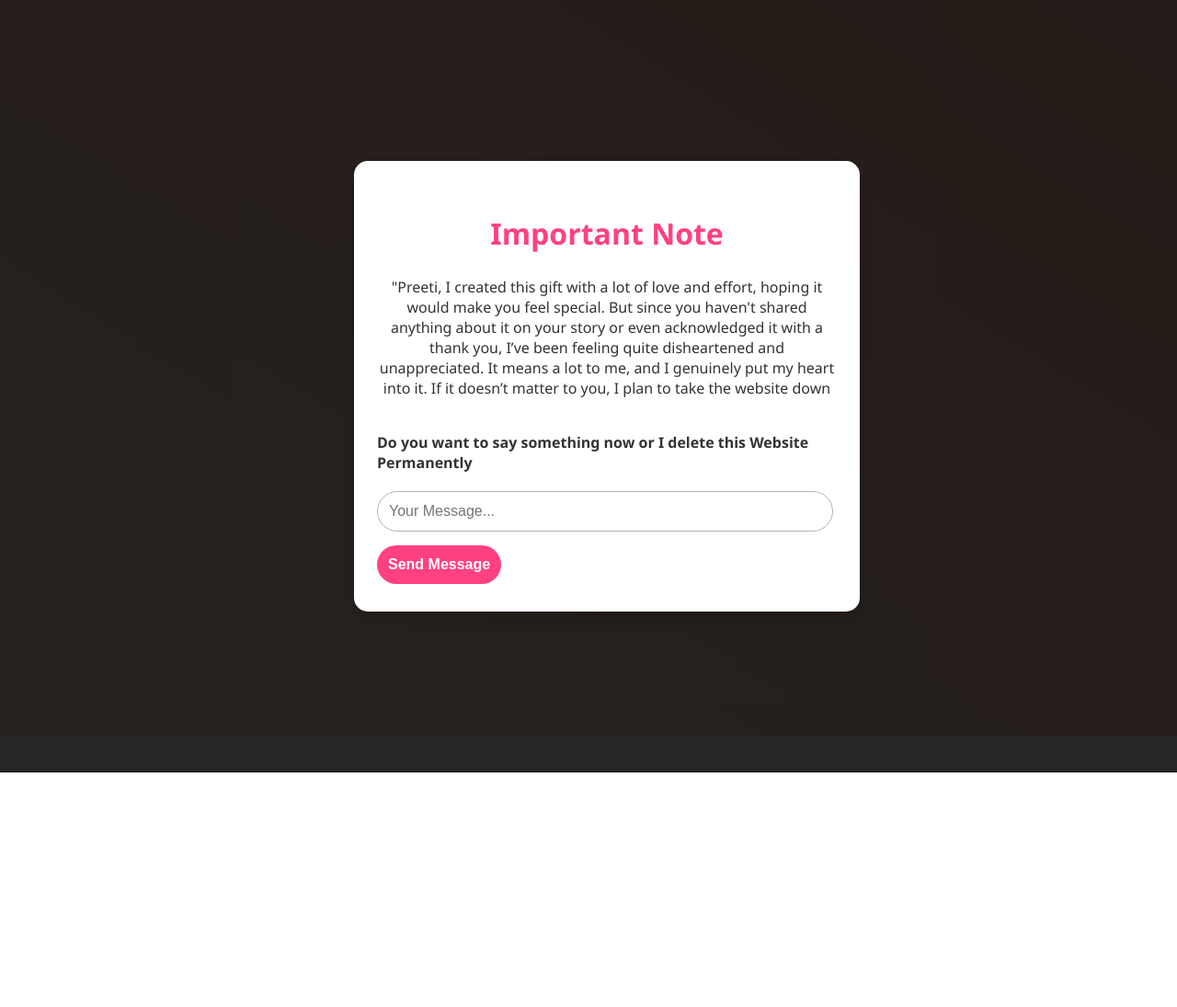
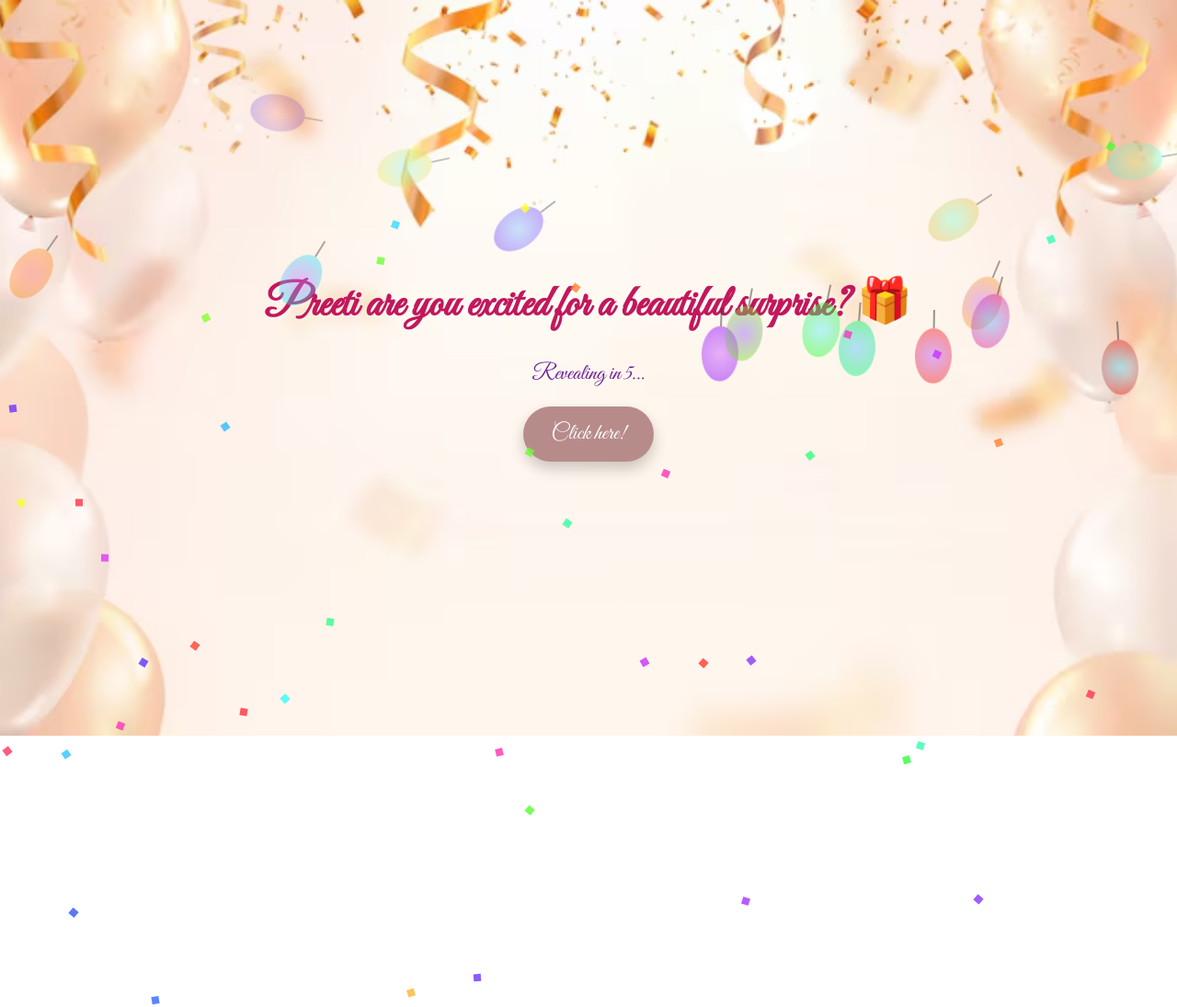
Before and after one commit to vikash-07ps/birthdat-surprise, a plain HTML site: page index.html in a window 1280 px wide. Shown: the top 1095 px of the page at 92% size. Before the commit the page ends 800 px from the top, so only its background shows below. Drawn offline with Linux system fonts and the light colour scheme.

Commit message:
Update index.html

```diff
--- a/index.html
+++ b/index.html
@@ -3,154 +3,198 @@
 <head>
   <meta charset="UTF-8" />
   <meta name="viewport" content="width=device-width, initial-scale=1.0"/>
-  <link href="https://fonts.googleapis.com/css2?family=Great+Vibes&family=Montserrat:wght@400;600&display=swap" rel="stylesheet" />
+  <link href="https://fonts.googleapis.com/css2?family=Great+Vibes&display=swap" rel="stylesheet" />
   <title>Surprise for Preeti 🎉</title>
   <style>
-    :root {
-      --main-bg: linear-gradient(to top right, #ffecd2, #fcb69f);
-      --primary-color: #ff4081;
-      --hover-color: #f50057;
-      --text-color: #333;
-      --font-body:'Segoe UI', sans-serif ;
+    * {
+      box-sizing: border-box;
+      margin: 0;
+      padding: 0;
     }
 
     body {
-      font-family: var(--font-body);
-      background: var(--main-bg);
-      margin: 0;
-      padding: 0;
+      height: 100vh;
+      animation: fadeIn 2s ease-in;
+      font-family: 'Great Vibes', cursive;
+      background-image: url('photoes/background_image1.png'); /* relative path */
+      background-size: cover;       /* scales image to cover entire screen */
+      background-position: center;  /* centers the image */
+      background-repeat: no-repeat;
       overflow: hidden;
       display: flex;
+      flex-direction: column;
+      justify-content: center;
       align-items: center;
-      justify-content: center;
-      height: 100vh;
+      position: relative;
+      transition: all 1s ease;
     }
 
-    .popup-overlay {
-      position: fixed;
-      top: 0;
-      left: 0;
-      width: 100%;
-      height: 100%;
-      background: rgba(0, 0, 0, 0.85);
-      display: flex;
-      justify-content: center;
-      align-items: center;
-      z-index: 1000;
-      padding: 20px;
+    h1 {
+      font-size: 3rem;
+      color: #c2185b;
+      text-align: center;
+      margin-bottom: 30px;
+      animation: popIn 1.5s ease-out forwards;
+      text-shadow: 2px 2px 5px rgba(255, 255, 255, 0.6);
     }
 
-    .popup-box {
-      background: #ffffff;
-      width: 100%;
-      max-width: 500px;
-      height: 430px;
-      border-radius: 15px;
-      padding: 30px 25px;
-      box-shadow: 0 10px 25px rgba(0, 0, 0, 0.2);
-      display: flex;
-      flex-direction: column;
-      justify-content: space-between;
-      overflow: hidden;
+    .countdown {
+      font-size: 1.5rem;
+      color: #6a1b9a;
+      margin-bottom: 20px;
+      animation: fadeIn 2s ease;
     }
 
-    .popup-box h2 {
-      font-family: var(--font-heading);
-      font-size: 2rem;
-      color: var(--primary-color);
-      margin-bottom: 10px;
-      text-align: center;
+    .btn {
+      padding: 15px 30px;
+      font-size: 1.5rem;
+      background: #ff4081;
+      color: white;
+      border: none;
+      border-radius: 30px;
+      cursor: pointer;
+      box-shadow: 0 8px 16px rgba(0,0,0,0.2);
+      transition: transform 0.3s, background 0.3s;
+      animation: fadeIn 2s ease forwards;
+      font-family: 'Great Vibes', cursive;
     }
 
-    .popup-box p {
-      font-size: 1rem;
-      color: var(--text-color);
-      overflow-y: auto;
-      flex: 1;
-      margin-bottom: 20px;
+    .btn:hover {
+      background: #f50057;
+      transform: scale(1.05);
     }
 
-    .popup-box input {
-      padding: 12px;
-      border: 1px solid #b3b3b3;
-      border-radius: 25px;
-      width: 94%;
-      font-size: 1rem;
-      margin-bottom: 15px;
+    .btn:disabled {
+      background: #b88b8b;
+      cursor: not-allowed;
     }
 
-    .popup-box button {
-      padding: 12px;
-      border: none;
-      border-radius: 25px;
-      background-color: var(--primary-color);
-      color: #fff;
-      font-weight: bold;
-      cursor: pointer;
-      font-size: 1rem;
-      transition: background 0.3s ease;
-    }
-
-    .popup-box button:hover {
-      background-color: var(--hover-color);
-    }
-
-    @media (max-width: 600px) {
-      .popup-box {
-        height: auto;
-        max-height: 90vh;
+    @keyframes popIn {
+      from {
+        transform: scale(0.5);
+        opacity: 0;
       }
-
-      .popup-box p {
-        max-height: 180px;
+      to {
+        transform: scale(1);
+        opacity: 1;
       }
     }
 
-    h1, .countdown, .btn {
-      display: none;
+    @keyframes fadeIn {
+      from { opacity: 0; }
+      to { opacity: 1; }
     }
+
+    .balloon {
+      position: absolute;
+      bottom: -100px;
+      width: 40px;
+      height: 60px;
+      background: radial-gradient(circle, #ff8a65, #d84315);
+      border-radius: 50% 50% 50% 50%;
+      animation: floatUp 10s linear infinite;
+    }
+
+    .balloon::after {
+      content: '';
+      position: absolute;
+      bottom: -20px;
+      left: 50%;
+      width: 2px;
+      height: 20px;
+      background: #333;
+      transform: translateX(-50%);
+    }
+
+    @keyframes floatUp {
+      0% {
+        transform: translateY(0) rotate(0deg);
+        opacity: 1;
+      }
+      100% {
+        transform: translateY(-120vh) rotate(360deg);
+        opacity: 0;
+      }
+    }
+
+    .confetti {
+      position: absolute;
+      width: 8px;
+      height: 8px;
+      background-color: hsl(calc(var(--hue) * 1deg), 100%, 60%);
+      animation: confettiFall 5s linear infinite;
+      opacity: 0.8;
+    }
+
+    @keyframes confettiFall {
+      0% {
+        transform: translateY(-10px) rotate(0);
+      }
+      100% {
+        transform: translateY(100vh) rotate(360deg);
+      }
+    }
+
+    .fade-out {
+      opacity: 0;
+      transform: scale(1.1);
+      transition: all 1s ease;
+    }
+
+
   </style>
 </head>
 <body>
-  <div class="popup-overlay" id="popup">
-    <div class="popup-box">
-      <h2>Important Note</h2>
-      <p style="text-align: center;">
-        "Preeti, I created this gift with a lot of love and effort, hoping it would make you feel special.
-        But since you haven't shared anything about it on your story or even acknowledged it with a thank you,
-        I’ve been feeling quite disheartened and unappreciated. It means a lot to me, and I genuinely put my heart
-        into it. If it doesn’t matter to you, I plan to take the website down by June 5th, 2025."
-      </p>
-      <div>
-        <p><strong>Do you want to say something now or I delete this Website Permanently</strong></p>
-        <input type="text" id="messageText" placeholder="Your Message..." />
-        <button onclick="submitMessage()">Send Message</button>
-      </div>
-    </div>
-  </div>
 
+  <h1>Preeti are you excited for a beautiful surprise? 🎁</h1>
+  <div class="countdown" id="countdown">Revealing in 10...</div>
+  <button class="btn" id="surpriseBtn" onclick="startTransition()" disabled>Click here!</button>
+
+  <!-- Balloons -->
   <script>
-    function submitMessage() {
-      const message = document.getElementById('messageText').value.trim();
-      if (!message) {
-        alert('Please write a message to continue.');
-        return;
+    // 🎈 Balloons & Confetti
+    for (let i = 0; i < 15; i++) {
+      const balloon = document.createElement('div');
+      balloon.className = 'balloon';
+      balloon.style.left = `${Math.random() * 100}%`;
+      balloon.style.background = `radial-gradient(circle, hsl(${Math.random()*360}, 100%, 70%), hsl(${Math.random()*360}, 100%, 50%))`;
+      balloon.style.animationDuration = `${6 + Math.random() * 5}s`;
+      document.body.appendChild(balloon);
+    }
+
+    for (let i = 0; i < 50; i++) {
+      const confetti = document.createElement('div');
+      confetti.className = 'confetti';
+      confetti.style.left = `${Math.random() * 100}%`;
+      confetti.style.top = `${Math.random() * 100}vh`;
+      confetti.style.setProperty('--hue', Math.floor(Math.random() * 360));
+      confetti.style.animationDelay = `${Math.random() * 5}s`;
+      confetti.style.animationDuration = `${3 + Math.random() * 2}s`;
+      document.body.appendChild(confetti);
+    }
+
+    // ⏳ Countdown
+    let countdown = 10;
+    const countdownElement = document.getElementById('countdown');
+    const button = document.getElementById('surpriseBtn');
+
+    const timer = setInterval(() => {
+      countdown--;
+      if (countdown > 0) {
+        countdownElement.textContent = `Revealing in ${countdown}...`;
+      } else {
+        clearInterval(timer);
+        countdownElement.textContent = "Ready to reveal!";
+        button.disabled = false;
       }
+    }, 1000);
 
-      fetch('https://formsubmit.co/ajax/vikashprasadsahu11@gmail.com', {
-        method: 'POST',
-        headers: {
-          'Content-Type': 'application/json',
-          'Accept': 'application/json'
-        },
-        body: JSON.stringify({ message })
-      })
-      .then(response => response.json())
-      .then(data => {
-        alert("Message sent successfully!");
-        document.getElementById('popup').innerHTML = "<h2 style='color:white; text-align:center;'>Thank you 💖</h2>";
-      })
-      .catch(error => alert("Failed to send message. Please try again."));
+    // 🎬 Transition to next page
+    function startTransition() {
+      document.body.classList.add('fade-out');
+      setTimeout(() => {
+        window.location.href = 'birthday.html'; // ⬅️ change if needed
+      }, 1000);
     }
   </script>
 </body>
```
